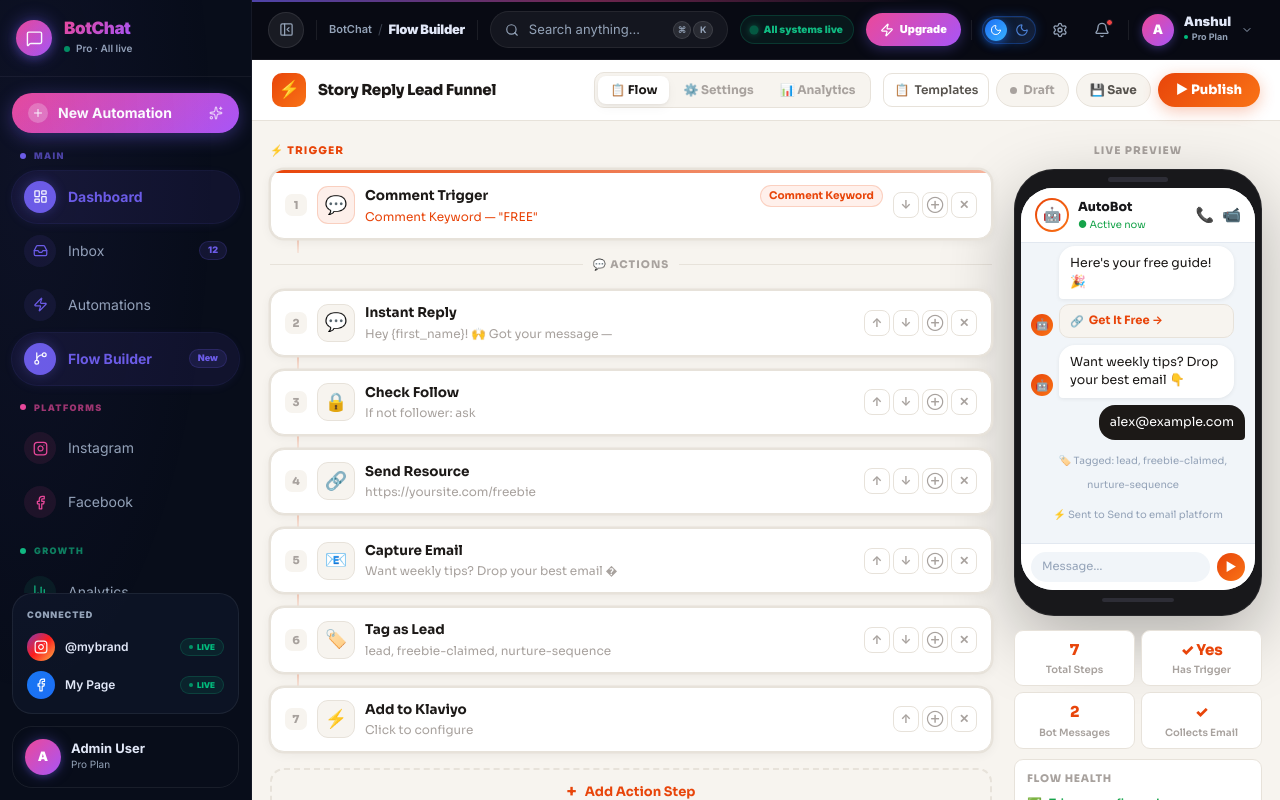
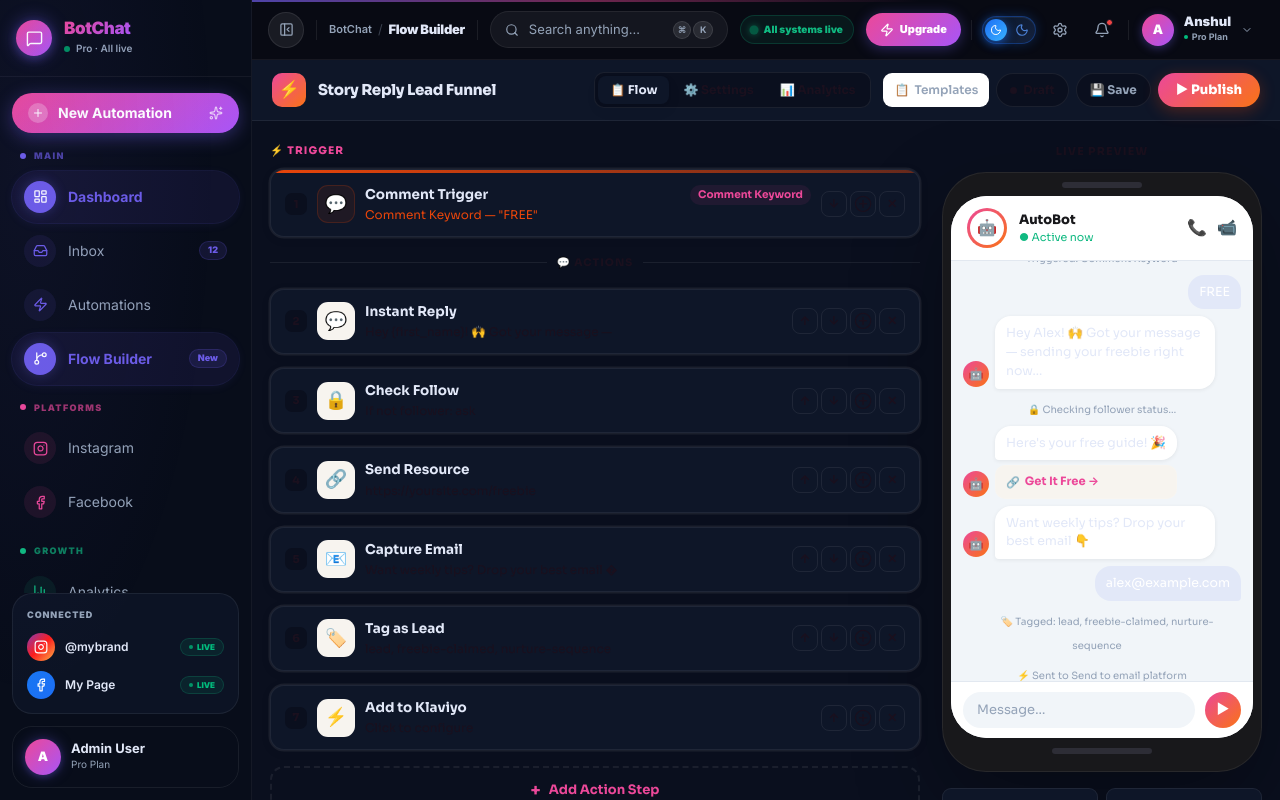
Before and after one commit to Anshul194/botChat, a Next.js app in the folder botchat-app/: page /dashboard/flows in a window 1280 px wide. Built offline with nearby package versions, Linux system fonts and the light colour scheme.

Commit message:
feat: Update design system to use CSS variables for theming and enhance UI components for better responsiveness

```diff
--- a/botchat-app/app/dashboard/flows/page.tsx
+++ b/botchat-app/app/dashboard/flows/page.tsx
@@ -2,28 +2,28 @@
 import { useState, useRef, useEffect, useCallback } from "react";
 
 /* ============================================================
-   DESIGN SYSTEM — warm ink + cream + coral accent, editorial
+   DESIGN SYSTEM — use site CSS vars so preview matches site theme
    ============================================================ */
 const DS = {
-  bg: "#F7F4EF",
-  card: "#FFFFFF",
-  ink: "#1C1917",
-  ink2: "#57534E",
-  ink3: "#A8A29E",
-  border: "#E7E2DA",
-  borderHover: "#C9C2B8",
-  accent: "#E8450A",
-  accentSoft: "#FFF0EB",
-  accentBorder: "#F8C4B0",
-  green: "#16A34A",
-  greenSoft: "#F0FDF4",
-  amber: "#D97706",
-  amberSoft: "#FFFBEB",
-  blue: "#0369A1",
-  blueSoft: "#F0F9FF",
-  shadow: "0 1px 3px rgba(28,25,23,0.06), 0 4px 12px rgba(28,25,23,0.04)",
-  shadowHover: "0 2px 8px rgba(28,25,23,0.1), 0 8px 24px rgba(28,25,23,0.06)",
-  shadowCard: "0 0 0 1.5px #E7E2DA, 0 2px 12px rgba(28,25,23,0.06)",
+  bg: "var(--background)",
+  card: "var(--card)",
+  ink: "var(--foreground)",
+  ink2: "var(--muted-foreground)",
+  ink3: "var(--muted)",
+  border: "var(--border)",
+  borderHover: "rgba(0,0,0,0.06)",
+  accent: "var(--primary)",
+  accentSoft: "rgba(236,72,153,0.08)",
+  accentBorder: "rgba(236,72,153,0.16)",
+  green: "var(--chart-3)",
+  greenSoft: "rgba(16,185,129,0.06)",
+  amber: "var(--chart-4)",
+  amberSoft: "rgba(245,158,11,0.06)",
+  blue: "var(--chart-1)",
+  blueSoft: "rgba(29,110,245,0.06)",
+  shadow: "0 1px 3px rgba(0,0,0,0.06), 0 6px 18px rgba(0,0,0,0.04)",
+  shadowHover: "0 6px 20px rgba(0,0,0,0.08)",
+  shadowCard: "0 0 0 1.5px var(--border), 0 2px 12px rgba(0,0,0,0.06)",
   radius: 14,
   radiusSm: 9,
 };
@@ -1120,9 +1120,9 @@
   return (
     <div style={{ display: "flex", justifyContent: isUser ? "flex-end" : "flex-start", marginBottom: 7, gap: 6, alignItems: "flex-end" }}>
       {!isUser && (
-        <div style={{ width: 22, height: 22, borderRadius: "50%", background: `linear-gradient(135deg,${DS.accent},#F97316)`, display: "flex", alignItems: "center", justifyContent: "center", fontSize: 11, flexShrink: 0, marginBottom: 2 }}>🤖</div>
+        <div style={{ width: 26, height: 26, borderRadius: "50%", background: `linear-gradient(135deg,${DS.accent},#F97316)`, display: "flex", alignItems: "center", justifyContent: "center", fontSize: 12, flexShrink: 0, marginBottom: 2 }}>🤖</div>
       )}
-      <div style={{ maxWidth: 175 }}>
+      <div style={{ maxWidth: 220 }}>
         <div style={{
           background: isUser ? DS.ink : "#fff", color: isUser ? "#fff" : DS.ink,
           borderRadius: isUser ? "16px 16px 4px 16px" : "16px 16px 16px 4px",
@@ -1159,57 +1159,57 @@
   const hasTrigger = steps.some(s => s.kind === "trigger");
 
   return (
-    <div style={{ width: 248, flexShrink: 0, display: "flex", flexDirection: "column", alignItems: "center" }}>
+    <div style={{ width: 320, flexShrink: 0, display: "flex", flexDirection: "column", alignItems: "center" }}>
       {/* Label */}
-      <div style={{ fontSize: 10.5, fontWeight: 800, color: DS.ink3, letterSpacing: "0.1em", textTransform: "uppercase", marginBottom: 10 }}>Live Preview</div>
+      <div style={{ fontSize: 11, fontWeight: 800, color: DS.ink3, letterSpacing: "0.1em", textTransform: "uppercase", marginBottom: 12 }}>Live Preview</div>
 
       {/* Phone */}
       <div style={{
-        width: 248, borderRadius: 40, background: "#18181B",
-        padding: "8px 7px 14px",
-        boxShadow: "0 24px 70px rgba(0,0,0,0.28), inset 0 0 0 1px rgba(255,255,255,0.07)",
+        width: 320, borderRadius: 44, background: "#18181B",
+        padding: "10px 9px 18px",
+        boxShadow: "0 32px 90px rgba(0,0,0,0.32), inset 0 0 0 1px rgba(255,255,255,0.07)",
       }}>
         {/* Notch */}
-        <div style={{ display: "flex", justifyContent: "center", marginBottom: 6 }}>
-          <div style={{ width: 60, height: 5, borderRadius: 99, background: "#2D2D36" }} />
+        <div style={{ display: "flex", justifyContent: "center", marginBottom: 8 }}>
+          <div style={{ width: 80, height: 6, borderRadius: 99, background: "#2D2D36" }} />
         </div>
         {/* Screen */}
-        <div style={{ borderRadius: 32, overflow: "hidden", background: "#F1F5F9" }}>
+        <div style={{ borderRadius: 36, overflow: "hidden", background: "#F1F5F9" }}>
           {/* IG DM header */}
-          <div style={{ background: "#fff", padding: "10px 14px", borderBottom: "1px solid #E2E8F0", display: "flex", alignItems: "center", gap: 9 }}>
-            <div style={{ width: 34, height: 34, borderRadius: "50%", background: `linear-gradient(135deg,${DS.accent},#F97316)`, padding: 2, flexShrink: 0 }}>
-              <div style={{ width: "100%", height: "100%", borderRadius: "50%", background: "#fff", display: "flex", alignItems: "center", justifyContent: "center", fontSize: 15 }}>🤖</div>
+          <div style={{ background: "#fff", padding: "12px 16px", borderBottom: "1px solid #E2E8F0", display: "flex", alignItems: "center", gap: 12 }}>
+            <div style={{ width: 40, height: 40, borderRadius: "50%", background: `linear-gradient(135deg,${DS.accent},#F97316)`, padding: 3, flexShrink: 0 }}>
+              <div style={{ width: "100%", height: "100%", borderRadius: "50%", background: "#fff", display: "flex", alignItems: "center", justifyContent: "center", fontSize: 16 }}>🤖</div>
             </div>
             <div style={{ flex: 1 }}>
-              <div style={{ fontSize: 12.5, fontWeight: 800, color: "#18181B" }}>AutoBot</div>
-              <div style={{ fontSize: 10, color: DS.green }}>● Active now</div>
+              <div style={{ fontSize: 13, fontWeight: 800, color: "#18181B" }}>AutoBot</div>
+              <div style={{ fontSize: 11, color: DS.green }}>● Active now</div>
             </div>
-            <div style={{ display: "flex", gap: 8 }}>
-              <span style={{ fontSize: 15 }}>📞</span>
-              <span style={{ fontSize: 15 }}>📹</span>
+            <div style={{ display: "flex", gap: 10 }}>
+              <span style={{ fontSize: 16 }}>📞</span>
+              <span style={{ fontSize: 16 }}>📹</span>
             </div>
           </div>
           {/* Messages */}
-          <div ref={scrollRef} style={{ padding: "12px 10px", minHeight: 240, maxHeight: 300, overflowY: "auto" }}>
+          <div ref={scrollRef} style={{ padding: "14px 12px", minHeight: 300, maxHeight: 420, overflowY: "auto" }}>
             {msgs.length === 0
-              ? <div style={{ textAlign: "center", paddingTop: 55, color: DS.ink3, fontSize: 12 }}><div style={{ fontSize: 28, marginBottom: 8 }}>👆</div>Add steps to preview</div>
+              ? <div style={{ textAlign: "center", paddingTop: 70, color: DS.ink3, fontSize: 13 }}><div style={{ fontSize: 34, marginBottom: 10 }}>👆</div>Add steps to preview</div>
               : msgs.map((m, i) => <PreviewBubble key={i} msg={m} />)
             }
           </div>
           {/* Input */}
-          <div style={{ background: "#fff", padding: "8px 10px", display: "flex", gap: 7, alignItems: "center", borderTop: "1px solid #E2E8F0" }}>
-            <div style={{ flex: 1, background: "#F1F5F9", borderRadius: 18, height: 30, display: "flex", alignItems: "center", paddingLeft: 11, fontSize: 11.5, color: "#94A3B8" }}>Message…</div>
-            <div style={{ width: 28, height: 28, borderRadius: "50%", background: `linear-gradient(135deg,${DS.accent},#F97316)`, display: "flex", alignItems: "center", justifyContent: "center", fontSize: 12, color: "#fff" }}>▶</div>
+          <div style={{ background: "#fff", padding: "10px 12px", display: "flex", gap: 10, alignItems: "center", borderTop: "1px solid #E2E8F0" }}>
+            <div style={{ flex: 1, background: "#F1F5F9", borderRadius: 20, height: 36, display: "flex", alignItems: "center", paddingLeft: 14, fontSize: 13, color: "#94A3B8" }}>Message…</div>
+            <div style={{ width: 36, height: 36, borderRadius: "50%", background: `linear-gradient(135deg,${DS.accent},#F97316)`, display: "flex", alignItems: "center", justifyContent: "center", fontSize: 14, color: "#fff" }}>▶</div>
           </div>
         </div>
         {/* Home bar */}
-        <div style={{ display: "flex", justifyContent: "center", marginTop: 8 }}>
-          <div style={{ width: 72, height: 4, borderRadius: 99, background: "#2D2D36" }} />
+        <div style={{ display: "flex", justifyContent: "center", marginTop: 10 }}>
+          <div style={{ width: 100, height: 6, borderRadius: 99, background: "#2D2D36" }} />
         </div>
       </div>
 
       {/* Stats */}
-      <div style={{ marginTop: 14, width: "100%", display: "grid", gridTemplateColumns: "1fr 1fr", gap: 6 }}>
+      <div style={{ marginTop: 16, width: "100%", display: "grid", gridTemplateColumns: "1fr 1fr", gap: 8 }}>
         {[
           { label: "Total Steps", val: steps.length, ok: steps.length > 0 },
           { label: "Has Trigger", val: hasTrigger ? "✓ Yes" : "✗ No", ok: hasTrigger },
```
